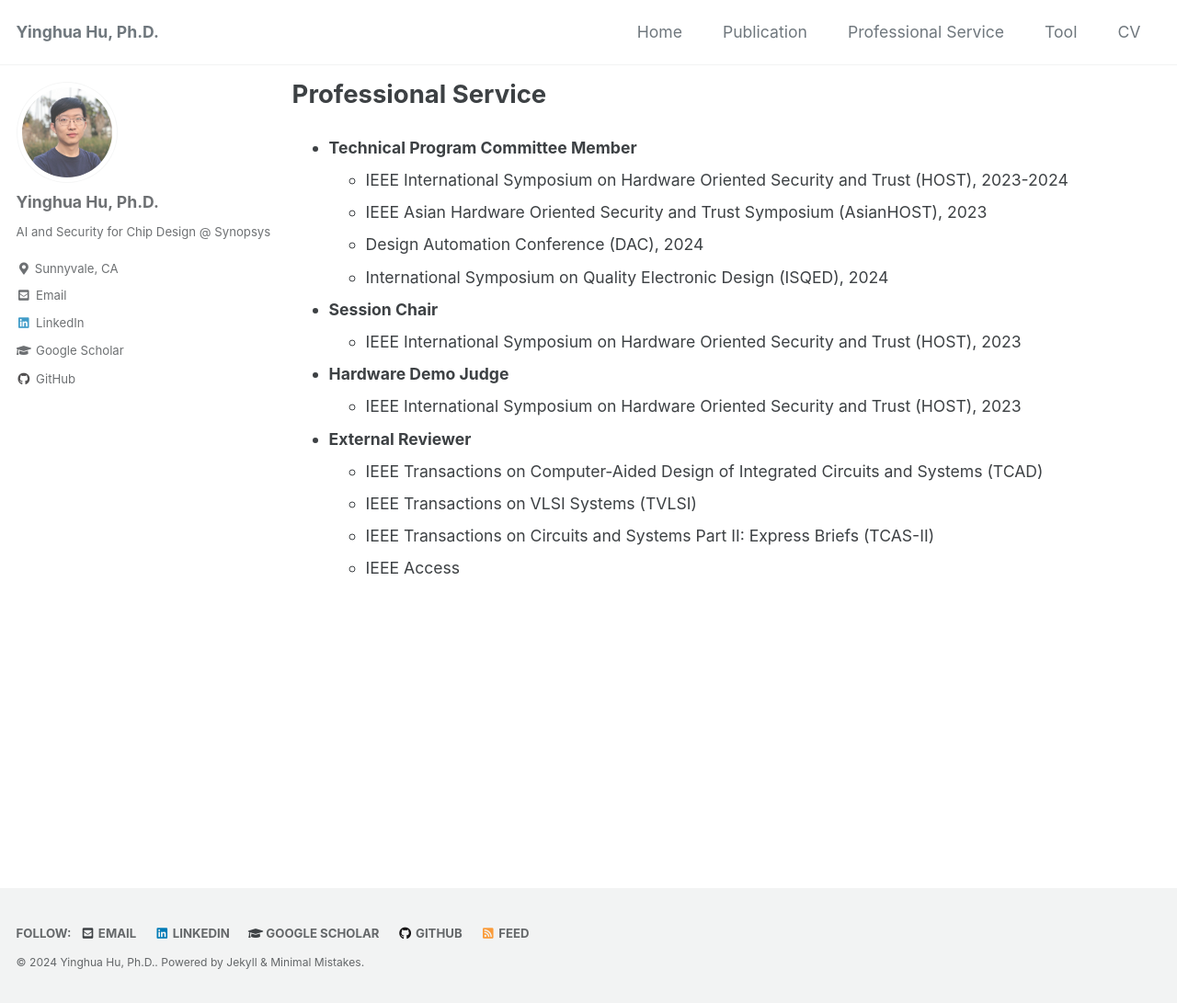
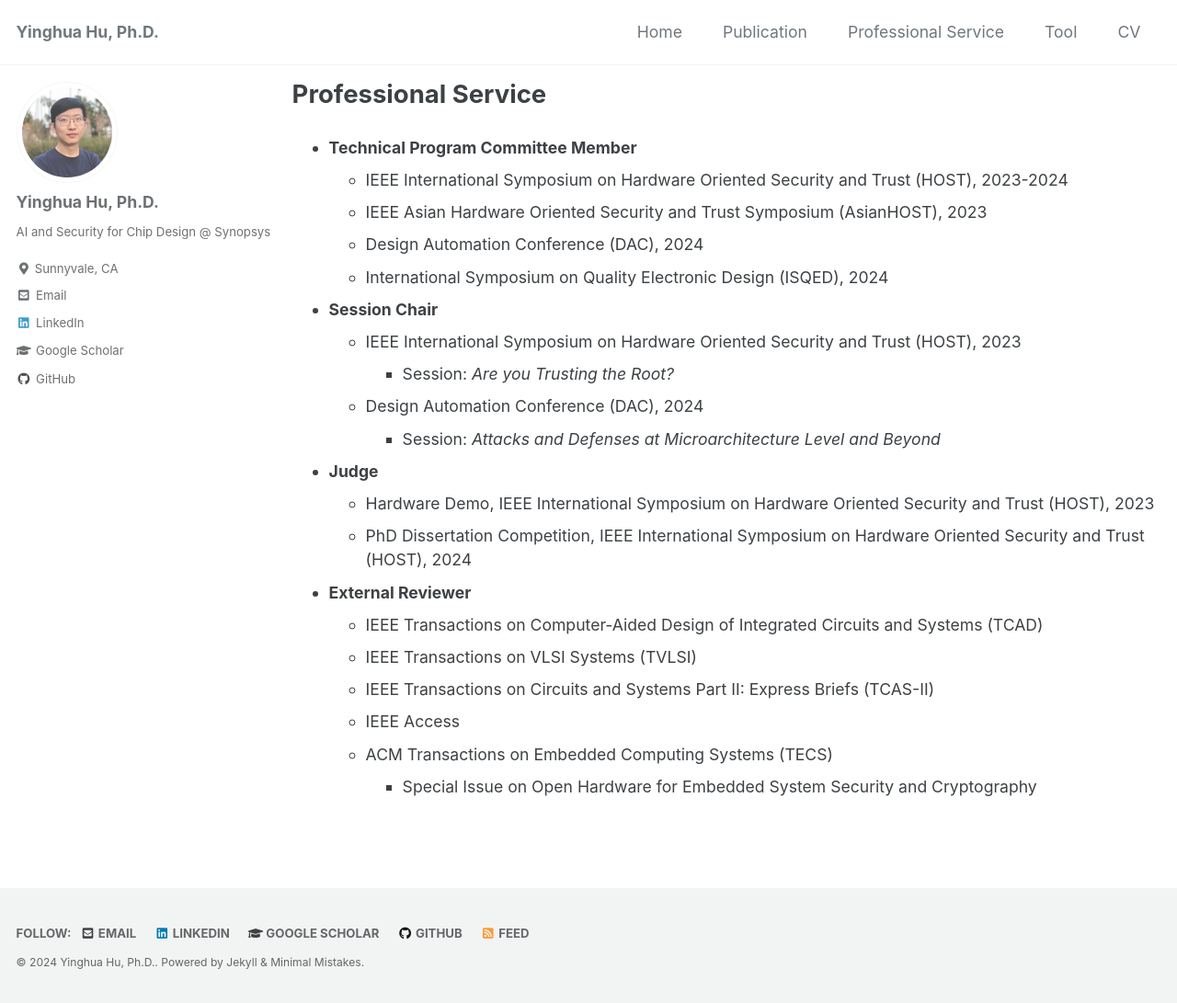
Before and after one commit to yinghuah/yinghuah.github.io, a Jekyll site: the page built from _pages/professional_activity.md, in a window 1280 px wide and 1091 px high. Shown: the whole window at 92% size. Built offline with Jekyll 4.4.1, drawn with Linux system fonts in a browser that asks for light colours; cached includes are drawn as plain includes; our own code applies the rules of GitHub Pages for plain Markdown files.

Commit message:
Regular update

```diff
--- a/_pages/professional_activity.md
+++ b/_pages/professional_activity.md
@@ -14,12 +14,18 @@ title: null
 
 - **Session Chair**
 	- IEEE International Symposium on Hardware Oriented Security and Trust (HOST), 2023
+		- Session: *Are you Trusting the Root?*
+	- Design Automation Conference (DAC), 2024
+		- Session: *Attacks and Defenses at Microarchitecture Level and Beyond*
 
-- **Hardware Demo Judge**
-	- IEEE International Symposium on Hardware Oriented Security and Trust (HOST), 2023
+- **Judge**
+	- Hardware Demo, IEEE International Symposium on Hardware Oriented Security and Trust (HOST), 2023
+	- PhD Dissertation Competition, IEEE International Symposium on Hardware Oriented Security and Trust (HOST), 2024
 
 - **External Reviewer**
 	- IEEE Transactions on Computer-Aided Design of Integrated Circuits and Systems (TCAD)
 	- IEEE Transactions on VLSI Systems (TVLSI)
 	- IEEE Transactions on Circuits and Systems Part II: Express Briefs (TCAS-II)
 	- IEEE Access
+	- ACM Transactions on Embedded Computing Systems (TECS)
+		- Special Issue on Open Hardware for Embedded System Security and Cryptography
```
Also changed, not shown: 1 other file.
